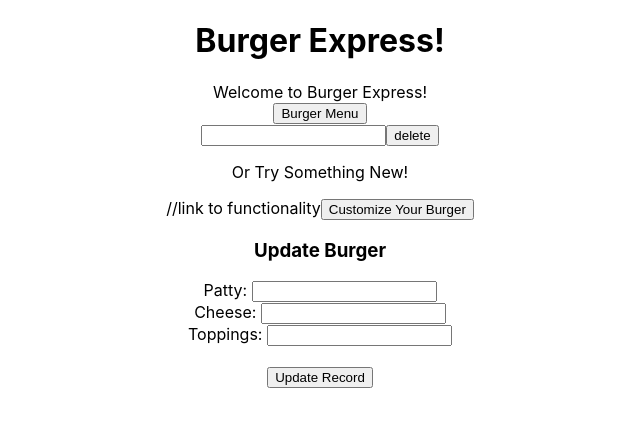
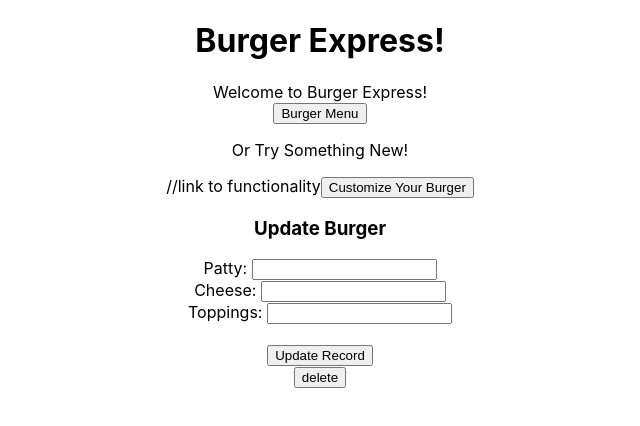
Before and after one commit to koshy123/Burger-Express, a React (Create React App) app in the folder burger-express/: page /update/1 in a window 1280 px wide. Shown: the top 426 px of the page, without its empty margins (320-960 px from the left). Built offline with nearby package versions, Linux system fonts and the light colour scheme; no server answers.

Commit message:
delete of CRUD finished

```diff
--- a/burger-express/src/components/Customizer.js
+++ b/burger-express/src/components/Customizer.js
@@ -13,13 +13,6 @@ function Customizer () {
         <Fragment>
            {/* <Create/> */}
 
-            <div className="delete">
-                <form>
-                <input type='text' label="which burger?" ></input>
-                <button>delete</button>
-                </form>
-
-            </div>
            {/* <Update/> */}
             <p className='pick2'>Or Try Something New!</p>
             //link to functionality
--- a/burger-express/src/components/Update.js
+++ b/burger-express/src/components/Update.js
@@ -46,6 +46,20 @@ export default function Update() {
    });
  }
 
+ async function handleDelete (event) {
+  event.preventDefault()
+  console.log(params.id);
+  await fetch(`http://localhost:4000/api/burgers/${params.id}`, {
+     method: "DELETE",
+     headers: {
+       'Content-Type': 'application/json'
+     },
+   });
+
+   navigate("/");
+
+}
+
  async function onSubmit(e) {
    e.preventDefault();
    const editedBurger = {
@@ -55,6 +69,7 @@ export default function Update() {
    };
  console.log(editedBurger)
  console.log(params.id)
+
 
    // This will send a post request to update the data in the database.
    await fetch(`http://localhost:4000/api/burgers/${params.id}`, {
@@ -113,6 +128,13 @@ export default function Update() {
            className="btn btn-primary"
          />
        </div>
+
+       <div className="delete">
+
+                <button onClick={handleDelete}>delete</button>
+
+
+        </div>
      </form>
    </div>
  );
```
Also changed, not shown: burger-express/src/components/EachBurger.js (+4 -3 lines), burger-express/src/components/Delete.js (deleted), burger-express/src/references.txt.
